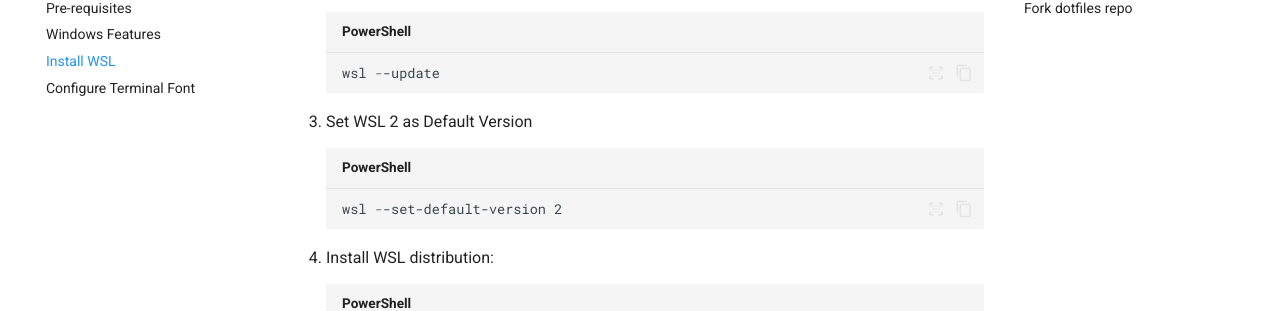
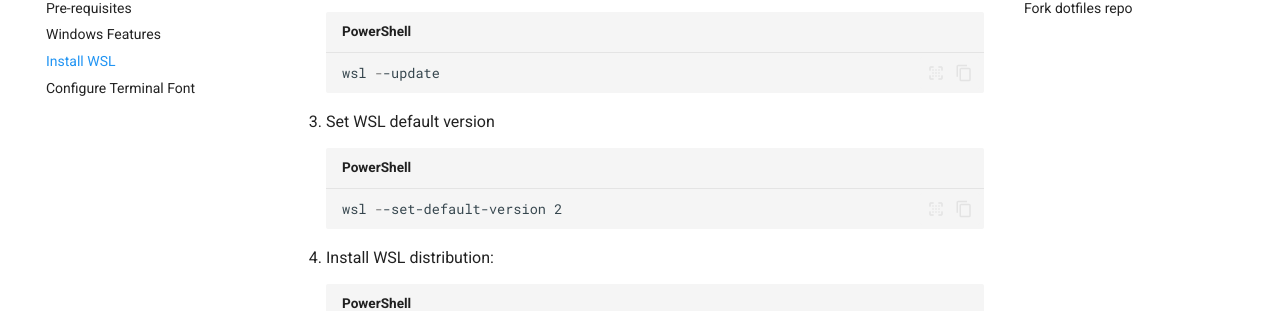
Before and after one commit to mlasalmo/dotfiles-xps, an MkDocs documentation site: the page built from docs/getting-started/install-wsl.md, in a window 1280 px wide and 900 px high, scrolled down 390 px. Shown: the part 148-459 px from the top of the window. Built offline with MkDocs 1.6.1 and Material for MkDocs 9.7.7, drawn with Linux system fonts in a browser that asks for light colours; comment, search, counter and statistics services are not loaded.

Commit message:
Update docs

````diff
--- a/docs/getting-started/install-wsl.md
+++ b/docs/getting-started/install-wsl.md
@@ -29,7 +29,7 @@
     wsl --update
     ```
 
-* Set WSL 2 as Default Version
+* Set WSL default version
 
     ```powershell title="PowerShell"
     wsl --set-default-version 2
````
